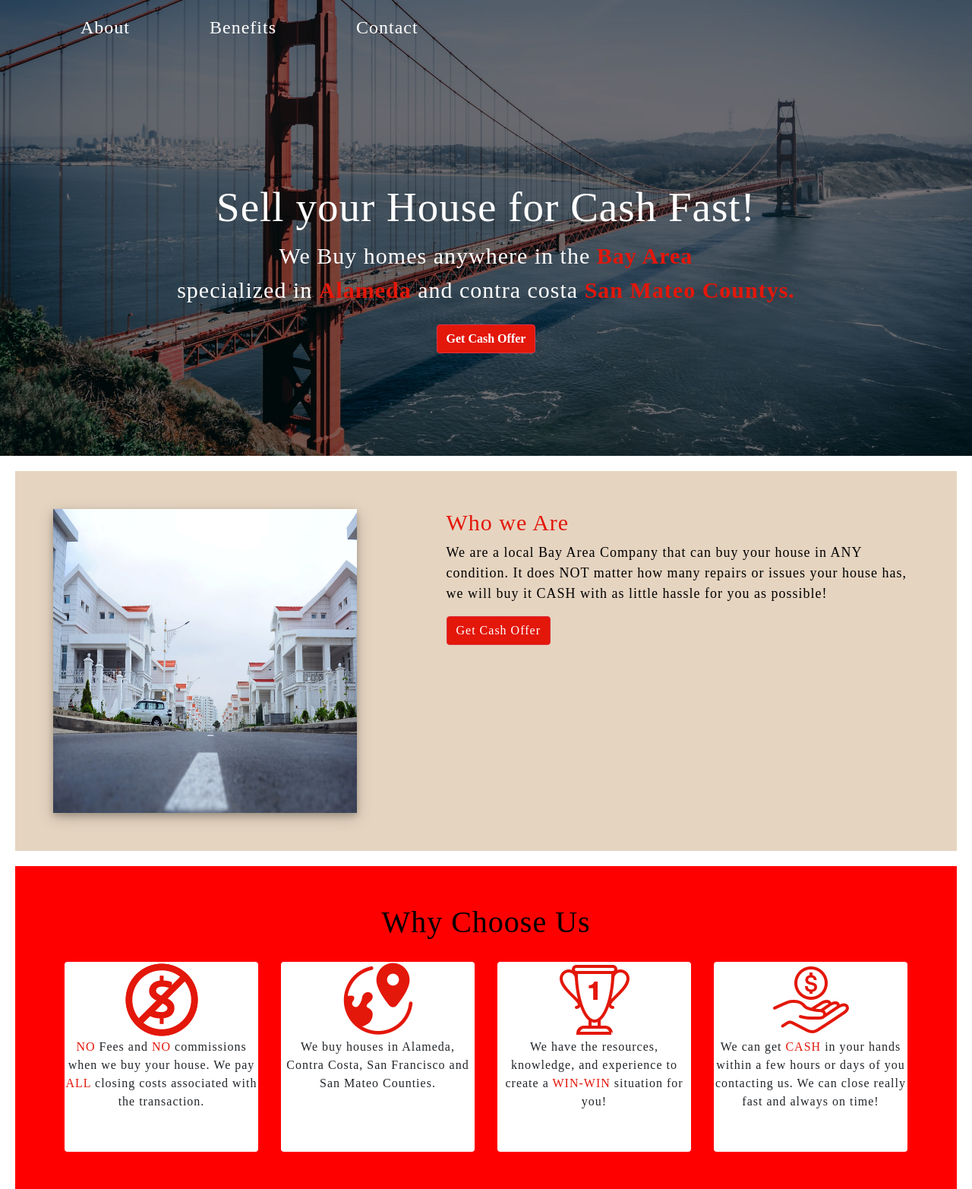
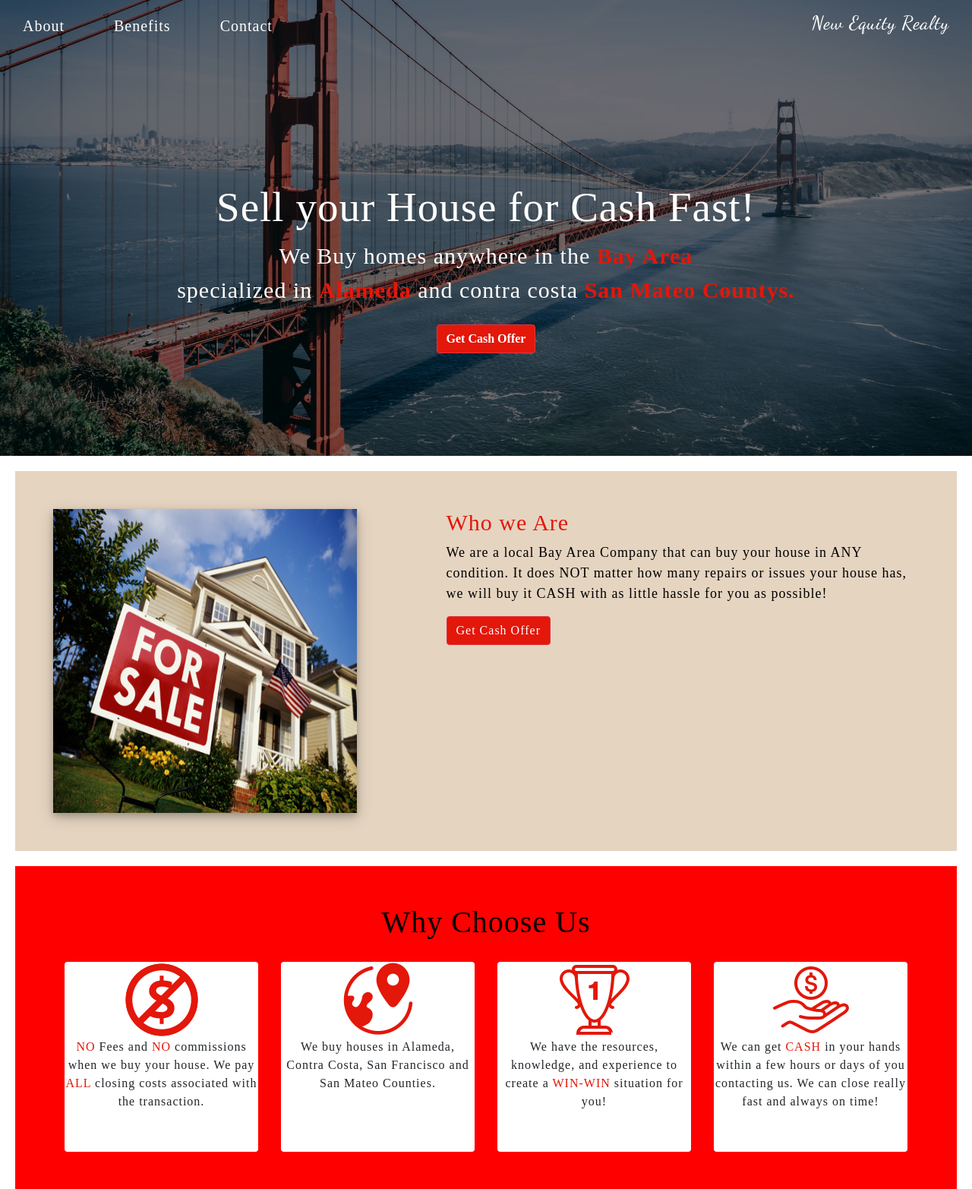
Before and after one commit to FABSTAR94/Gabe_Estate, a PHP site: page / in a window 1280 px wide. Shown: the top 1565 px of the page at 76% size. Run offline with PHP 8.4, Linux system fonts and the light colour scheme; some libraries are stand-ins or nearby versions.

Commit message:
added logo-phrase and changed padding as well as the image

```diff
--- a/css/navbar.css
+++ b/css/navbar.css
@@ -2,14 +2,19 @@
   width: 100%;
   top: 0px;
   transition: .5s;
-  padding: .5rem 1rem;
+  display: flex;
+  flex-wrap: wrap;
+  -webkit-box-align: center;
+  align-items: center;
+  -webkit-box-pack: justify;
+  justify-content: space-between;
 }
 
 .navbarbottom ul li {
   list-style-type: none;
   display: inline-block;
-  padding: 10px 50px;
-  font-size: 24px;
+  padding: 15px 30px;
+  font-size: 20px;
   cursor: pointer;
 }
 
@@ -29,14 +34,28 @@
   padding: 20px;
   top: 0px;
   transition: .5s;
+  padding: 0rem 0rem !important;
 }
 
 .navbar ul li {
   list-style-type: none;
   display: inline-block;
-  padding: 10px 50px;
-  font-size: 24px;
+  padding: 15px 30px;
+  font-size: 20px;
   cursor: pointer;
+
+}
+
+.navbar ul {
+  margin-top: 0px !important;
+  margin-bottom: 0px !important;
+  padding-inline-start: 0px !important;
+}
+
+.navbarbottom ul {
+  margin-top: 0px !important;
+  margin-bottom: 0px !important;
+  padding-inline-start: 0px !important;
 
 }
 
@@ -69,3 +88,12 @@
   position: fixed;
   /*opacity: 0.8;*/
 }
+
+
+
+.logo-phrase h6{
+  font-family: 'Dancing Script', cursive;
+  font-size: 25px;
+  color: white;
+  padding: 15px 30px;
+}
--- a/index.html
+++ b/index.html
@@ -18,10 +18,13 @@
             <li><a href="#benefits">Benefits</a></li>
             <li><a href="#contact">Contact</a></li>
         </ul>
+        <div class="logo-phrase">
+        <h6><a href="#home">New Equity Realty</a></h6>
+      </div>
     </div>
     <div class="banner" style="background-image: url(images/bridge.jpeg);">
     </div>
-    <div class="text-banner">
+    <div class="text-banner" id="home">
         <h1>Sell your House for Cash Fast!</h1>
         <p> We Buy homes anywhere in the <span><strong>Bay Area</strong></span><br>specialized in <span><strong>Alameda</strong></span> and contra costa <span><strong>San Mateo Countys.</strong></span> </p>
         <button type="button" class="btn btn-danger" data-toggle="modal" data-target="#staticBackdrop"><strong>Get Cash Offer</strong>
@@ -141,7 +144,7 @@
             <div class="flex-container">
                 <div class="row">
                     <div class="col-md-5">
-                        <img class="about-img" src="images/homes.jpeg" alt="buyer profile">
+                        <img class="about-img" src="images/fs.jpg" alt="buyer profile">
                     </div>
                     <div class="col-md-7">
                         <div class="about-text">
@@ -151,7 +154,7 @@
                                 house has, we will buy it CASH with as little hassle for you as
                                 possible!
                             </p>
-                            <a href="#" class="btn btn-danger">Get Cash Offer</a>
+                            <a href="#" class="btn btn-danger" data-toggle="modal" data-target="#staticBackdrop">Get Cash Offer</a>
                         </div>
                     </div>
                 </div>
```
Also changed, not shown: images/fs.jpg (added).
